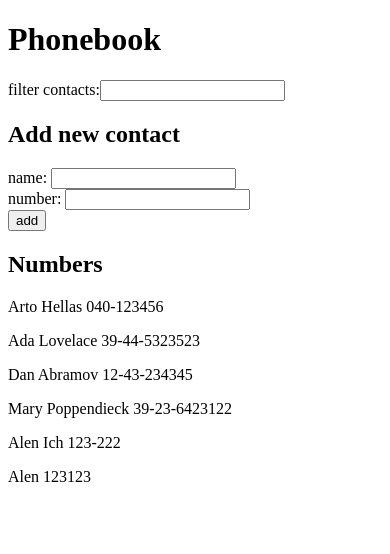
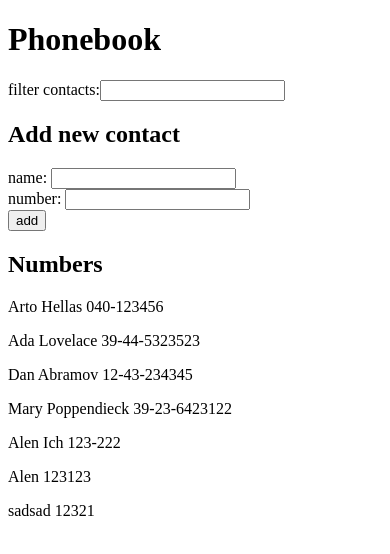
Before and after one commit to alen-ich/fullstack-open, a React (Vite) app in the folder part2/phonebook/: page / in a window 390 px wide. Shown: the top 554 px of the page. Built offline with nearby package versions, Linux system fonts and the light colour scheme; data requests are answered from the project's data file.

Commit message:
part2: finished phonebook step8

```diff
--- a/part2/phonebook/db.json
+++ b/part2/phonebook/db.json
@@ -26,9 +26,14 @@
       "number": "123-222"
     },
     {
-      "id": 6,
+      "id": "6",
       "name": "Alen ",
       "number": "123123"
+    },
+    {
+      "id": "115c",
+      "name": "sadsad",
+      "number": "12321"
     }
   ]
 }
--- a/part2/phonebook/src/App.jsx
+++ b/part2/phonebook/src/App.jsx
@@ -1,5 +1,5 @@
 import { useState, useEffect } from 'react'
-import axios from 'axios'
+import contactsService from './services/contacts'
 import NewContactForm from './components/NewContactForm'
 import Contacts from './components/Contacts'
 import Filter from './components/Filter'
@@ -20,7 +20,6 @@ const App = () => {
 
   const handleFilterNameChange = event => {
     setFilterName(event.target.value)
-
   }
 
   const addContact = event => {
@@ -32,23 +31,18 @@ const App = () => {
     else{
       const newContact = {
         name: newName,
-        number: newNumber,
-        id: persons.length + 1
+        number: newNumber
       }
-      axios
-        .post('http://localhost:3001/persons', newContact)
-        .then(response => {
-          setPersons(persons.concat(response.data))
-        })
+      contactsService.createContact(newContact)
+        .then(response => setPersons(persons.concat(response)))
     }
     setNewName('')
     setNewNumber('')
   }
 
   useEffect(() => {
-    axios
-      .get('http://localhost:3001/persons')
-      .then(response => setPersons(response.data))
+    contactsService.getContacts()
+      .then(response => setPersons(response))
   }, [])
 
   return (
@@ -62,7 +56,7 @@ const App = () => {
         onNameChange={handleNameChange}
         onNumberChange={handleNumberChange}
       />
-      <Contacts contacts={personsToShow} />
+      <Contacts contacts={persons} />
     </div>
   )
 }
--- /dev/null
+++ b/part2/phonebook/src/services/contacts.js
@@ -0,0 +1,14 @@
+import axios from "axios";
+const baseUrl = 'http://localhost:3001/persons';
+
+const getContacts = () => {
+    const request = axios.get(baseUrl)
+    return request.then(response => response.data)
+}
+
+const createContact = newContact => {
+    const request = axios.post(baseUrl, newContact)
+    return request.then(response => response.data)
+}
+
+export default { getContacts, createContact }
```
